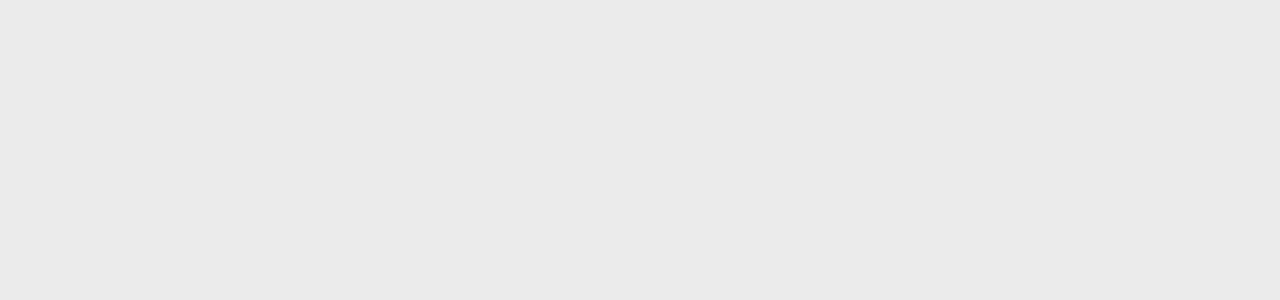
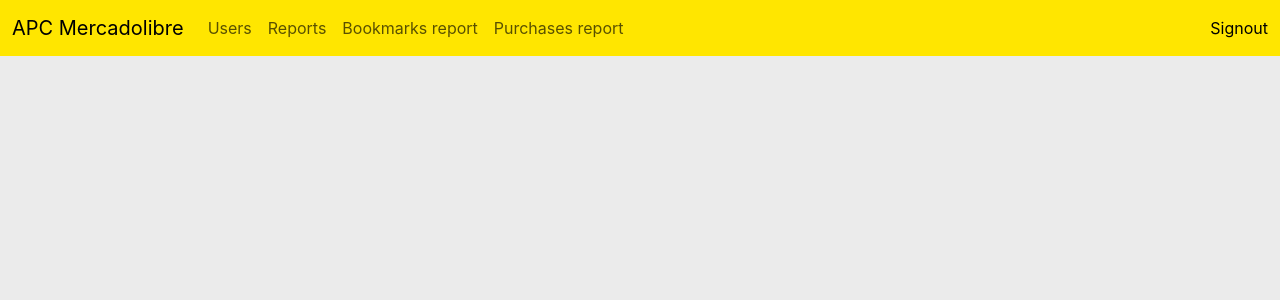
Before and after one commit to ramirez7358/pdes-bramirez-frontend, a React (Vite) app: page /users in a window 1280 px wide. Before the commit this address had no page. Shown: the top 300 px of the page. Built offline with nearby package versions, Linux system fonts and the light colour scheme; sample sign-in values are in the browser's storage; a web font is replaced by a local one.

Commit message:
Add navbar

```diff
--- a/src/components/NavBar.jsx
+++ b/src/components/NavBar.jsx
@@ -7,14 +7,15 @@
 import { AuthContext } from "../context/AuthContext";
 
 const NavBar = () => {
-  const { handleLogout, fullName } = useContext(AuthContext);
+  const { handleLogout, fullName, roles } = useContext(AuthContext);
   return (
     <>
       <Navbar expand="lg" className="navbar-container justify-content-between">
         <Container fluid>
           <Navbar.Brand href="#home">APC Mercadolibre</Navbar.Brand>
           <Navbar.Toggle aria-controls="basic-navbar-nav" />
-          <Navbar.Collapse id="basic-navbar-nav">
+          {roles.includes("buyerr") && (
+            <Navbar id="basic-navbar-nav">
               <Nav className="me-auto">
                 <Nav.Link as={Link} to={"/home"}>
                   Home
@@ -26,7 +27,26 @@
                   Purchases
                 </Nav.Link>
               </Nav>
+            </Navbar>
+          )}
+          {roles.includes("admin") && (
+            <Navbar.Collapse id="basic-navbar-nav">
+              <Nav className="me-auto">
+                <Nav.Link as={Link} to={"/users"}>
+                  Users
+                </Nav.Link>
+                <Nav.Link as={Link} to={"/reports"}>
+                  Reports
+                </Nav.Link>
+                <Nav.Link as={Link} to={"/admin-bookmark"}>
+                  Bookmarks report
+                </Nav.Link>
+                <Nav.Link as={Link} to={"/admin-purchases"}>
+                  Purchases report
+                </Nav.Link>
+              </Nav>
             </Navbar.Collapse>
+          )}
           <Navbar.Collapse className="justify-content-end">
             <Navbar.Text className="fullname">{fullName}</Navbar.Text>
             <Link className="link" onClick={() => handleLogout()}>
--- a/src/context/AuthContext.jsx
+++ b/src/context/AuthContext.jsx
@@ -5,6 +5,7 @@
 const AuthContext = createContext({
   jwt: "",
   fullName: "",
+  roles: [],
   handleLogin: async (email, password) => {},
   handleRegister: async (username, email, password, image, fullName) => {},
   handleLogout: () => {},
@@ -15,14 +16,17 @@
   const [fullName, setFullName] = useState(
     localStorage.getItem("fullName") || ""
   );
+  const [roles, setRoles] = useState(localStorage.getItem("roles" || []));
   const { login, register, isLoading } = useMeliApiCall();
 
   const handleLogin = async (email, password) => {
     const response = await login(email, password);
     setJwt(response.token);
     setFullName(response.fullName);
+    setRoles(response.roles);
     localStorage.setItem("jwt", response.token);
     localStorage.setItem("fullName", response.fullName);
+    localStorage.setItem("roles", response.roles);
   };
 
   const handleRegister = async (username, email, password, image, fullName) => {
@@ -35,13 +39,22 @@
     console.log("logout");
     setJwt("");
     setFullName("");
+    setRoles([]);
     localStorage.removeItem("jwt");
     localStorage.removeItem("fullName");
+    localStorage.removeItem("roles");
   };
 
   return (
     <AuthContext.Provider
-      value={{ jwt, fullName, handleLogin, handleRegister, handleLogout }}
+      value={{
+        jwt,
+        fullName,
+        roles,
+        handleLogin,
+        handleRegister,
+        handleLogout,
+      }}
     >
       {isLoading && <Spinner />}
       {children}
--- a/src/router/Router.jsx
+++ b/src/router/Router.jsx
@@ -4,11 +4,11 @@
 import { useContext } from "react";
 import { AuthContext } from "../context/AuthContext";
 
-const RequireAuth = ({ children }) => {
-  const { jwt } = useContext(AuthContext);
+const RequireAuth = ({ children, requiredRole }) => {
+  const { jwt, roles } = useContext(AuthContext);
   const location = useLocation();
 
-  if (!jwt) {
+  if (!jwt || (requiredRole && !roles.includes(requiredRole))) {
     return <Navigate to="/" state={{ from: location }} replace />;
   }
 
@@ -30,7 +30,7 @@
     {
       path: "/home",
       element: (
-        <RequireAuth>
+        <RequireAuth requiredRole={"buyer"}>
           <Home />
         </RequireAuth>
       ),
@@ -38,7 +38,7 @@
     {
       path: "/bookmarks",
       element: (
-        <RequireAuth>
+        <RequireAuth requiredRole={"buyer"}>
           <Home />
         </RequireAuth>
       ),
@@ -46,7 +46,39 @@
     {
       path: "/purchases",
       element: (
-        <RequireAuth>
+        <RequireAuth requiredRole={"buyer"}>
+          <Home />
+        </RequireAuth>
+      ),
+    },
+    {
+      path: "/users",
+      element: (
+        <RequireAuth requiredRole={"admin"}>
+          <Home />
+        </RequireAuth>
+      ),
+    },
+    {
+      path: "/reports",
+      element: (
+        <RequireAuth requiredRole={"admin"}>
+          <Home />
+        </RequireAuth>
+      ),
+    },
+    {
+      path: "/admin-bookmark",
+      element: (
+        <RequireAuth requiredRole={"admin"}>
+          <Home />
+        </RequireAuth>
+      ),
+    },
+    {
+      path: "/admin-purchases",
+      element: (
+        <RequireAuth requiredRole={"admin"}>
           <Home />
         </RequireAuth>
       ),
```
Lines whose indentation alone changed are shown as unchanged.
